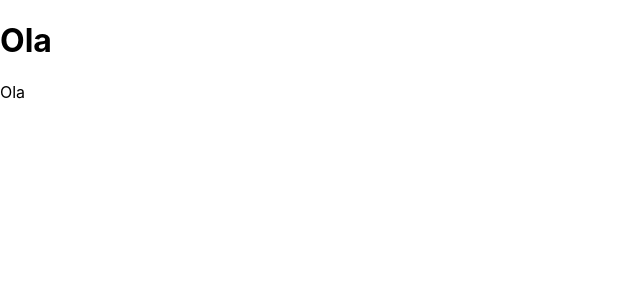
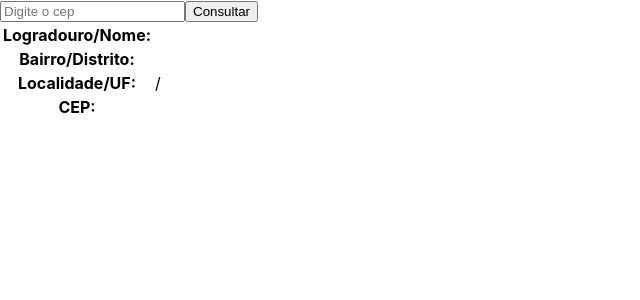
Before and after one commit to marcuspereiradev/postmon-cep, a React (Create React App) app: page / in a window 1280 px wide. Shown: the top 300 px of the page, without its empty margins (0-640 px from the left). Built offline with nearby package versions, Linux system fonts and the light colour scheme.

Commit message:
Stateful component

```diff
--- a/src/App.js
+++ b/src/App.js
@@ -1,11 +1,14 @@
-import React from 'react';
+import React, { Component } from 'react';
+import Home from './pages/home';
 
-function App() {
-  return (
-    <div className="app">
-      <div><h1>Ola</h1>Ola</div>
-    </div>
-  );
+class App extends Component {
+  render() {
+    return(
+      <div className = "app" >
+        <Home />
+      </div>
+    );
+  }
 }
 
 export default App;
```
